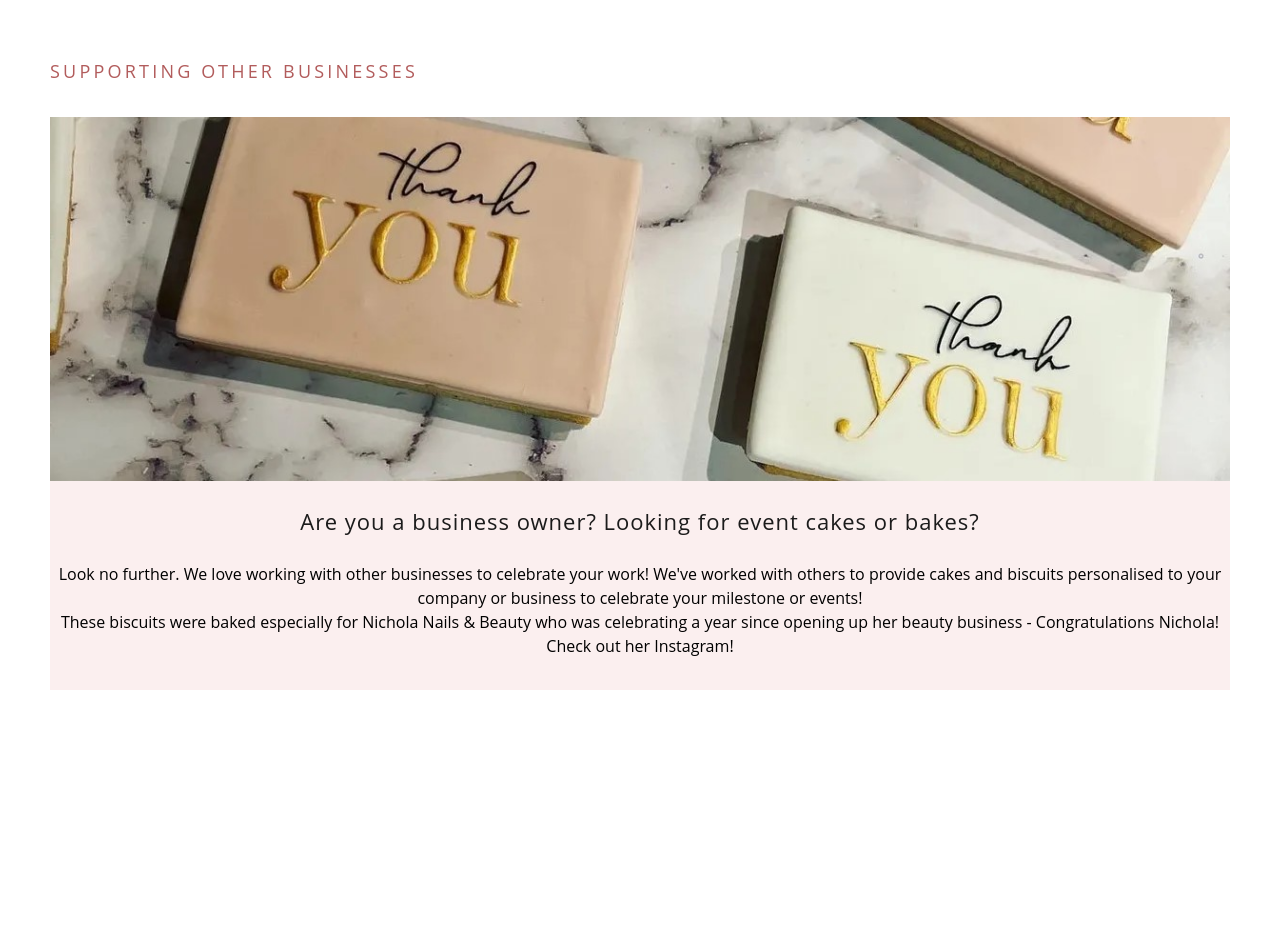
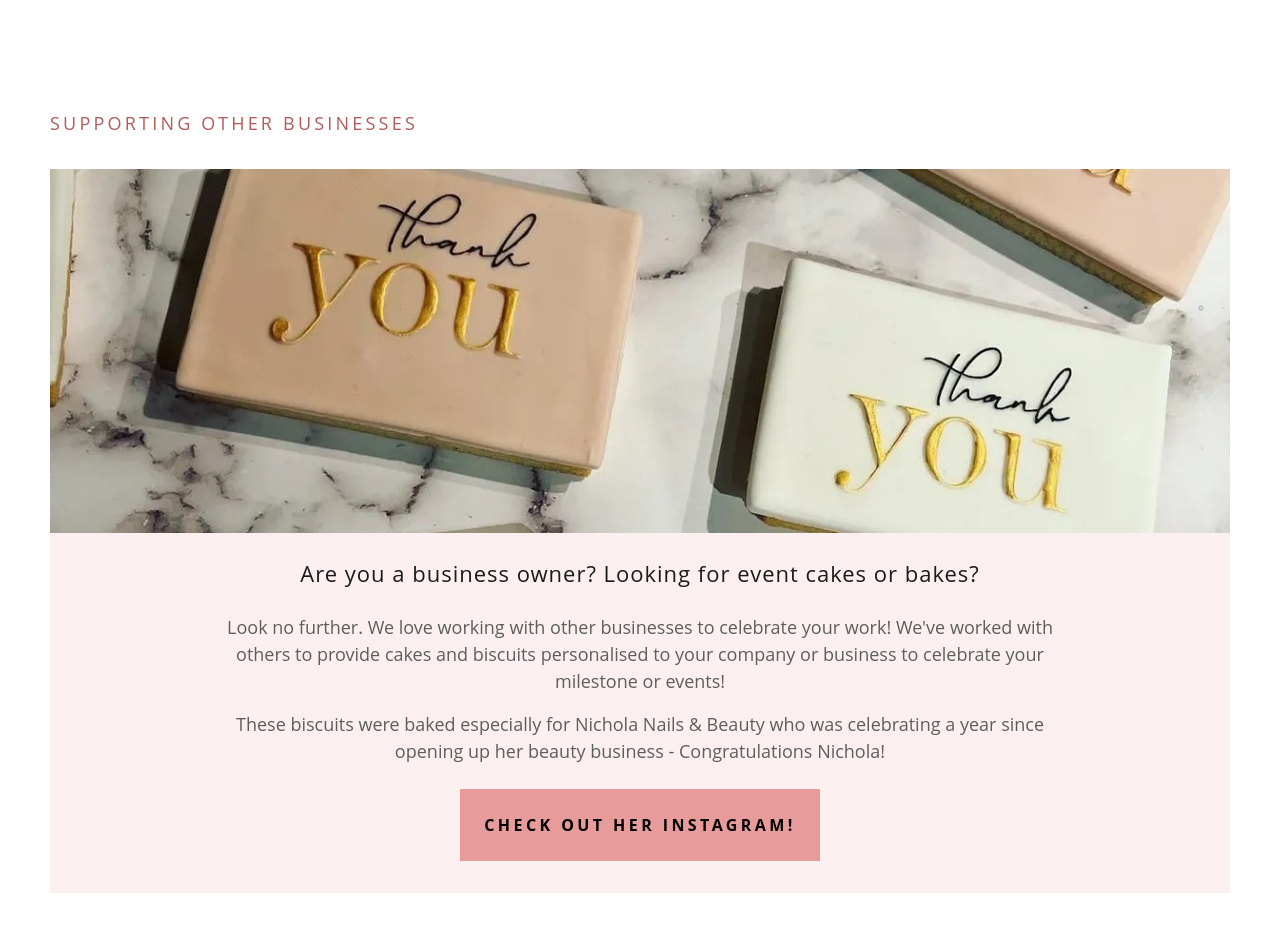
Before and after one commit to benagain/bearbakes, a plain HTML site: page index.html in a window 1280 px wide. Shown: the part 1755-2687 px from the top of the page. Before the commit the page ends 2573 px from the top, so only its background shows below. Drawn offline with Linux system fonts and the light colour scheme.

Commit message:
Instagram button

```diff
--- a/index.html
+++ b/index.html
@@ -103,7 +103,7 @@
               who was celebrating a year since opening up her beauty business -
               Congratulations Nichola!
             </p>
-            <p><a>Check out her Instagram!</a></p>
+            <a class="button" href="https://instagram.com/nicholanailsandbeauty">Check out her Instagram!</a>
           </article>
         </section>
       </main>
--- a/style.css
+++ b/style.css
@@ -1,6 +1,8 @@
 :root {
   --pink-96: hsl(0, 56%, 96%);
   --pink-90: hsl(0, 56%, 90%);
+  --pink-3: hsl(0, 63%, 76%);;
+  --button-light: hsl(0, 60%, 84%);
   --pink-53: hsl(0, 36%, 53%);
 
   --spaced-words: 0.2rem;
@@ -24,6 +26,14 @@ h2 {
   color: var(--pink-53);
   margin-bottom: 32px;
   letter-spacing: var(--spaced-words);
+  font-weight: 400;
+}
+
+h3 {
+  color: #1b1b1b;
+  margin: 1.5rem;
+  letter-spacing: 0.045em;
+  font-size: 22px;
   font-weight: 400;
 }
 
@@ -119,12 +129,13 @@ main {
   margin-bottom: 2rem;
 }
 
-.what-we-love div article p {
+ article p {
   padding: 0 1rem;
   line-height: 1.5;
   color: rgb(94, 94, 94);
-  font-size: 16px;
+  font-size: 18px;
   font-weight: 400;
+  margin-bottom: 1rem;
 }
 
 .what-we-love div article h3 {
@@ -164,13 +175,6 @@ main {
   }
 }
 
-h3 {
-  color: #1b1b1b;
-  margin: 1.5rem;
-  letter-spacing: 0.045em;
-  font-size: 22px;
-  font-weight: 400;
-}
 .what-we-love div article img {
   width: 100%;
   margin-bottom: 2rem;
@@ -186,3 +190,38 @@ h3 {
   padding-bottom: 2rem;
   margin-bottom: 2rem;
 }
+
+.supporting-other-businesses article {
+  display: flex;
+  flex-direction: column;
+  justify-content: center;
+  align-items: center;
+}
+
+.supporting-other-businesses article p {
+  max-width: 900px;
+}
+
+.supporting-other-businesses a.button {
+  text-transform: uppercase;
+  font-weight: 700;
+  letter-spacing: 3.424px;
+}
+
+.button {
+    background-color: var(--pink-3);
+    padding: 1.5rem;
+    margin-top: 0.5rem;
+    text-decoration: none;
+    color: black;
+}
+
+.button:hover {
+  box-shadow: rgba(0, 0, 0, 0.5) 0 10px 10px -10px;
+  outline-color: black;
+  transition-duration: 0.3s;
+  transition-property: all;
+  transition-timing-function: ease;
+  cursor: pointer;
+  background-color: var(--button-light);
+}
```
